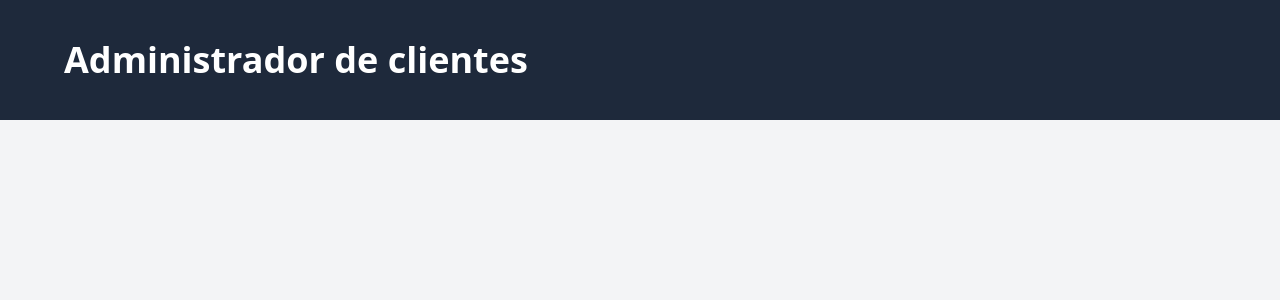
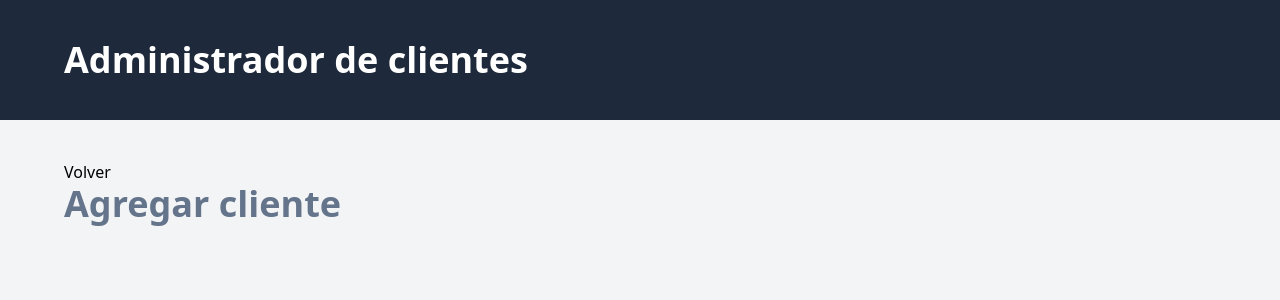
Before and after one commit to HugoBzn/crmvue, a Vue app: page /agregar-cliente in a window 1280 px wide. Shown: the top 300 px of the page. Built offline with nearby package versions, Linux system fonts and the light colour scheme.

Commit message:
Link a new route

```diff
--- a/src/router/index.js
+++ b/src/router/index.js
@@ -1,13 +1,18 @@
-import { createRouter, createWebHistory } from 'vue-router';
-import Home from '../views/ClientesView.vue';
+import { createRouter, createWebHistory } from "vue-router";
+import Home from "../views/ClientesView.vue";
 
 const router = createRouter({
   history: createWebHistory(import.meta.env.BASE_URL),
   routes: [
     {
-      path: '/',
-      name: 'home',
+      path: "/",
+      name: "home",
       component: Home,
+    },
+    {
+      path: "/agregar-cliente",
+      name: "agregar-cliente",
+      component: () => import("../views/NuevoClienteView.vue"),
     },
   ],
 });
--- a/src/views/ClientesView.vue
+++ b/src/views/ClientesView.vue
@@ -1,7 +1,12 @@
-<script setup></script>
+<script setup>
+import { RouterLink } from "vue-router";
+</script>
 
 <template>
   <div>
+    <div>
+      <RouterLink to="/agregar-cliente">Agregar cliente</RouterLink>
+    </div>
     <h1 class="text-4xl font-extrabold text-slate-500">Clientes</h1>
   </div>
 </template>
--- /dev/null
+++ b/src/views/NuevoClienteView.vue
@@ -0,0 +1,12 @@
+<script setup>
+import { RouterLink } from "vue-router";
+</script>
+
+<template>
+  <div>
+    <div>
+      <RouterLink to="/">Volver</RouterLink>
+    </div>
+    <h1 class="text-4xl font-extrabold text-slate-500">Agregar cliente</h1>
+  </div>
+</template>
```
